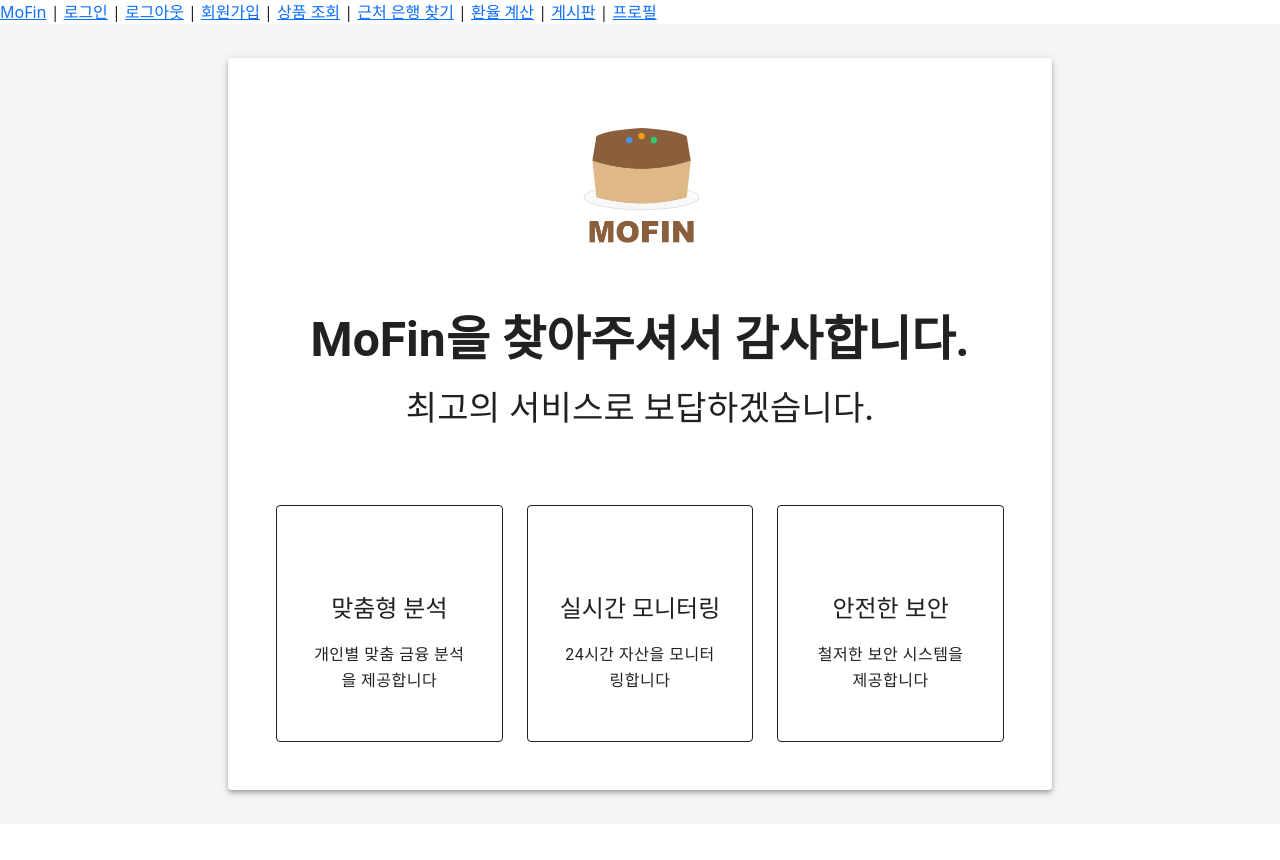
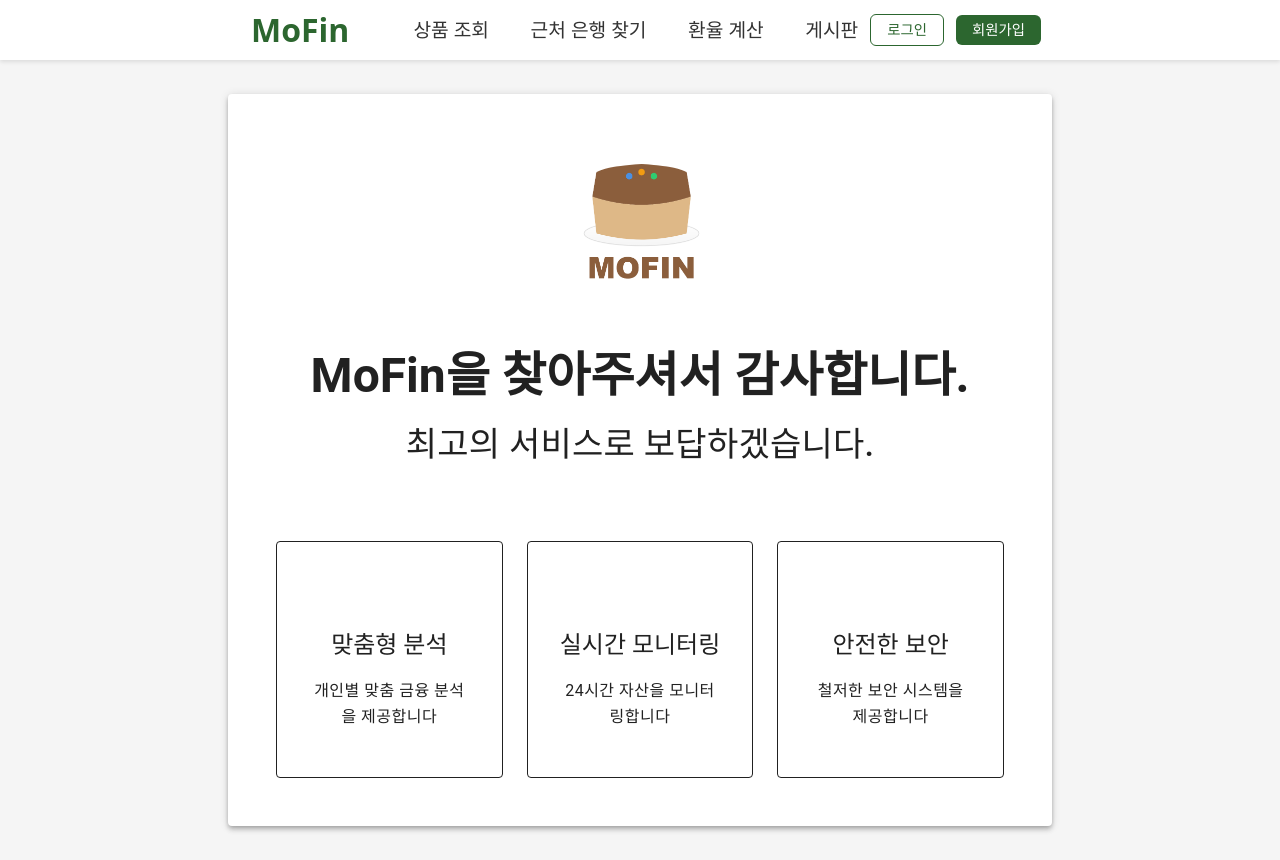
Before and after one commit to KIM9909/MoFin, a Vue app in the folder front/: page / in a window 1280 px wide. Before the commit the page ends 824 px from the top, so only its background shows below. Built offline with nearby package versions, Linux system fonts and the light colour scheme; some icons are missing.

Commit message:
로그아웃시 나타나는 로그아웃 페이지 디자인 수정

```diff
--- a/front/src/components/Common/AppNavBar.vue
+++ b/front/src/components/Common/AppNavBar.vue
@@ -1,30 +1,201 @@
 <template>
-  <div>
-    <RouterLink :to="{ name: 'home' }">MoFin</RouterLink>
-    <span> | </span>
-    <RouterLink :to="{ name: 'signIn' }">로그인</RouterLink>
-    <span> | </span>
-    <RouterLink :to="{ name: 'signOut' }">로그아웃</RouterLink>
-    <span> | </span>
-    <RouterLink :to="{ name: 'signUp' }">회원가입</RouterLink>
-    <span> | </span>
-    <RouterLink :to="{ name: 'products' }">상품 조회</RouterLink>
-    <span> | </span>
-    <RouterLink :to="{ name: 'location' }">근처 은행 찾기</RouterLink>
-    <span> | </span>
-    <RouterLink :to="{ name: 'exchangeRate' }">환율 계산</RouterLink>
-    <span> | </span>
-    <RouterLink :to="{ name: 'articleList' }">게시판</RouterLink>
-    <span> | </span>
-    <RouterLink :to="{ name: 'profile' }">프로필</RouterLink>
-  </div>
+  <nav class="navbar">
+    <div class="nav-container">
+      <!-- 로고 영역 -->
+      <RouterLink :to="{ name: 'home' }" class="logo">
+        MoFin
+      </RouterLink>
+
+      <!-- 메인 네비게이션 -->
+      <div class="nav-links">
+        <RouterLink :to="{ name: 'products' }" class="nav-link">상품 조회</RouterLink>
+        <RouterLink :to="{ name: 'location' }" class="nav-link">근처 은행 찾기</RouterLink>
+        <RouterLink :to="{ name: 'exchangeRate' }" class="nav-link">환율 계산</RouterLink>
+        <RouterLink :to="{ name: 'articleList' }" class="nav-link">게시판</RouterLink>
+      </div>
+
+      <!-- 인증 관련 버튼 -->
+      <div class="auth-buttons">
+        <template v-if="!authStore.isLogin">
+          <RouterLink :to="{ name: 'signIn' }" class="auth-btn login">로그인</RouterLink>
+          <RouterLink :to="{ name: 'signUp' }" class="auth-btn signup">회원가입</RouterLink>
+        </template>
+        <template v-else>
+          <RouterLink :to="{ name: 'profile' }" class="profile-link">
+            <span class="profile-icon">👤</span>
+            {{ authStore.nickname }}
+          </RouterLink>
+          <RouterLink :to="{ name: 'signOut' }" class="auth-btn logout">로그아웃</RouterLink>
+        </template>
+      </div>
+    </div>
+  </nav>
+  <!-- 네비게이션 바 높이만큼 여백 추가 -->
+  <div class="nav-spacer"></div>
 </template>
 
 <script setup>
 import { RouterLink } from 'vue-router'
+import { useAuthStore } from '@/stores/auth'
 
+const authStore = useAuthStore()
 </script>
 
 <style scoped>
+.navbar {
+  background: white;
+  box-shadow: 0 2px 4px rgba(0, 0, 0, 0.1);
+  padding: 0.5rem 2rem;  /* 패딩 줄임 */
+  position: fixed;
+  top: 0;
+  left: 0;
+  right: 0;
+  z-index: 1000;
+  height: 60px;  /* 고정 높이 설정 */
+}
 
+.nav-spacer {
+  height: 60px;  /* navbar의 높이와 동일하게 설정 */
+}
+
+.nav-container {
+  max-width: 1200px;
+  margin: 0 auto;
+  display: flex;
+  justify-content: space-between;
+  align-items: center;
+  height: 100%;
+}
+
+.logo {
+  font-size: 2rem;  /* 폰트 크기 줄임 */
+  font-weight: bold;
+  color: #2c662f;
+  text-decoration: none;
+  padding: 0.25rem 0.75rem;  /* 패딩 줄임 */
+  border-radius: 6px;
+  transition: background-color 0.3s;
+  margin-right: 40px;
+}
+
+.logo:hover {
+  background-color: #f0f9f0;
+}
+
+.nav-links {
+  display: flex;
+  gap: 1.1rem;  /* gap 줄임 */
+  align-items: center;
+}
+
+.nav-link {
+  color: #333;
+  text-decoration: none;
+  padding: 0.25rem 0.75rem;  /* 패딩 줄임 */
+  border-radius: 6px;
+  transition: all 0.3s ease;
+  font-size: 1.2rem;  /* 폰트 크기 줄임 */
+}
+
+.nav-link:hover {
+  background-color: #f0f9f0;
+  color: #2c662f;
+}
+
+.auth-buttons {
+  display: flex;
+  gap: 0.75rem;  /* gap 줄임 */
+  align-items: center;
+}
+
+.auth-btn {
+  padding: 0.25rem 1rem;  /* 패딩 줄임 */
+  border-radius: 6px;
+  text-decoration: none;
+  font-weight: 500;
+  transition: all 0.3s ease;
+  font-size: 0.9rem;  /* 폰트 크기 줄임 */
+}
+
+.login {
+  color: #2c662f;
+  border: 1px solid #2c662f;
+}
+
+.login:hover {
+  background-color: #f0f9f0;
+}
+
+.signup {
+  background-color: #2c662f;
+  color: white;
+}
+
+.signup:hover {
+  background-color: #235024;
+}
+
+.logout {
+  color: #666;
+  border: 1px solid #ddd;
+}
+
+.logout:hover {
+  background-color: #f5f5f5;
+  border-color: #999;
+}
+
+.profile-link {
+  display: flex;
+  align-items: center;
+  gap: 0.3rem;  /* gap 줄임 */
+  color: #333;
+  text-decoration: none;
+  padding: 0.25rem 0.75rem;  /* 패딩 줄임 */
+  border-radius: 6px;
+  transition: all 0.3s ease;
+  font-size: 0.9rem;  /* 폰트 크기 줄임 */
+}
+
+.profile-link:hover {
+  background-color: #f0f9f0;
+}
+
+.profile-icon {
+  font-size: 1rem;  /* 아이콘 크기 줄임 */
+}
+
+/* 반응형 디자인 */
+@media (max-width: 768px) {
+  .navbar {
+    padding: 0.5rem;
+    height: auto;  /* 모바일에서는 자동 높이 */
+  }
+
+  .nav-container {
+    flex-direction: column;
+    gap: 0.5rem;
+  }
+
+  .nav-links {
+    flex-wrap: wrap;
+    justify-content: center;
+    gap: 0.3rem;
+  }
+
+  .auth-buttons {
+    width: 100%;
+    justify-content: center;
+    padding-bottom: 0.5rem;
+  }
+
+  .nav-link, .auth-btn {
+    padding: 0.25rem 0.5rem;
+    font-size: 0.85rem;
+  }
+
+  .nav-spacer {
+    height: 120px;  /* 모바일에서는 더 큰 여백 */
+  }
+}
 </style>
--- a/front/src/views/SignOutView.vue
+++ b/front/src/views/SignOutView.vue
@@ -1,28 +1,177 @@
 <template>
-  <div>
-    <h1>로그아웃</h1>
-    <p>로그아웃 되었습니다. 메인 페이지로 이동합니다.</p>
+  <div class="logout-container">
+    <div class="logout-card">
+      <!-- 로고나 아이콘 -->
+      <div class="logout-icon">👋</div>
+
+      <h1 class="title">로그아웃이 완료되었습니다.</h1>
+      <h2 class="subtitle">다음에 또 이용해주세요</h2>
+
+      <!-- 프로그레스 바와 카운트다운 -->
+      <div class="redirect-info">
+        <div class="progress-bar">
+          <div class="progress" :style="{ width: progressWidth + '%' }"></div>
+        </div>
+        <p class="redirect-text">{{ countdown }}초 후 메인 페이지로 이동합니다.</p>
+      </div>
+
+      <!-- 즉시 이동 버튼 -->
+      <button @click="goHome" class="home-button">
+        메인으로 바로가기
+      </button>
+    </div>
   </div>
 </template>
 
 <script setup>
 import { useAuthStore } from '@/stores/auth'
 import { useRouter } from 'vue-router'
-import { onMounted } from 'vue'
+import { onMounted, ref, onUnmounted } from 'vue'
 
 const authStore = useAuthStore()
 const router = useRouter()
 
+// 카운트다운과 프로그레스 바를 위한 상태
+const countdown = ref(3)
+const progressWidth = ref(100)
+let timer
+
 onMounted(() => {
   authStore.logout()
-  setTimeout(() => {
-    router.push({ name: 'home' })
-  }, 1000) // 2초 후 홈으로 리다이렉트
+
+  // 카운트다운과 프로그레스 바 업데이트
+  timer = setInterval(() => {
+    countdown.value--
+    progressWidth.value = (countdown.value / 3) * 100
+
+    if (countdown.value <= 0) {
+      clearInterval(timer)
+      router.push({ name: 'home' })
+    }
+  }, 1000)
 })
+
+onUnmounted(() => {
+  if (timer) clearInterval(timer)
+})
+
+// 즉시 홈으로 이동하는 함수
+const goHome = () => {
+  clearInterval(timer)
+  router.push({ name: 'home' })
+}
 </script>
 
 <style scoped>
-h1 {
-  color: red;
+.logout-container {
+  min-height: 100vh;
+  display: flex;
+  justify-content: center;
+  align-items: center;
+  background-color: #f5f5f5;
+  padding: 20px;
+}
+
+.logout-card {
+  background: white;
+  padding: 40px;
+  border-radius: 20px;
+  box-shadow: 0 4px 6px rgba(0, 0, 0, 0.1);
+  text-align: center;
+  max-width: 400px;
+  width: 100%;
+  animation: slideUp 0.5s ease-out;
+}
+
+.logout-icon {
+  font-size: 48px;
+  margin-bottom: 20px;
+  animation: wave 1s infinite;
+}
+
+.title {
+  color: #2c662f;
+  font-size: 1.8rem;
+  margin-bottom: 10px;
+}
+
+.subtitle {
+  color: #666;
+  font-size: 1.2rem;
+  margin-bottom: 30px;
+  font-weight: normal;
+}
+
+.redirect-info {
+  margin: 30px 0;
+}
+
+.progress-bar {
+  width: 100%;
+  height: 4px;
+  background-color: #eee;
+  border-radius: 2px;
+  overflow: hidden;
+  margin-bottom: 15px;
+}
+
+.progress {
+  height: 100%;
+  background-color: #2c662f;
+  transition: width 0.3s linear;
+}
+
+.redirect-text {
+  color: #666;
+  font-size: 0.9rem;
+}
+
+.home-button {
+  background-color: #2c662f;
+  color: white;
+  border: none;
+  padding: 12px 24px;
+  border-radius: 8px;
+  cursor: pointer;
+  font-size: 1rem;
+  transition: background-color 0.3s;
+}
+
+.home-button:hover {
+  background-color: #235024;
+}
+
+/* 애니메이션 */
+@keyframes slideUp {
+  from {
+    opacity: 0;
+    transform: translateY(20px);
+  }
+  to {
+    opacity: 1;
+    transform: translateY(0);
+  }
+}
+
+@keyframes wave {
+  0% { transform: rotate(0deg); }
+  25% { transform: rotate(-10deg); }
+  75% { transform: rotate(10deg); }
+  100% { transform: rotate(0deg); }
+}
+
+/* 반응형 디자인 */
+@media (max-width: 480px) {
+  .logout-card {
+    padding: 30px 20px;
+  }
+
+  .title {
+    font-size: 1.5rem;
+  }
+
+  .subtitle {
+    font-size: 1rem;
+  }
 }
 </style>
```
